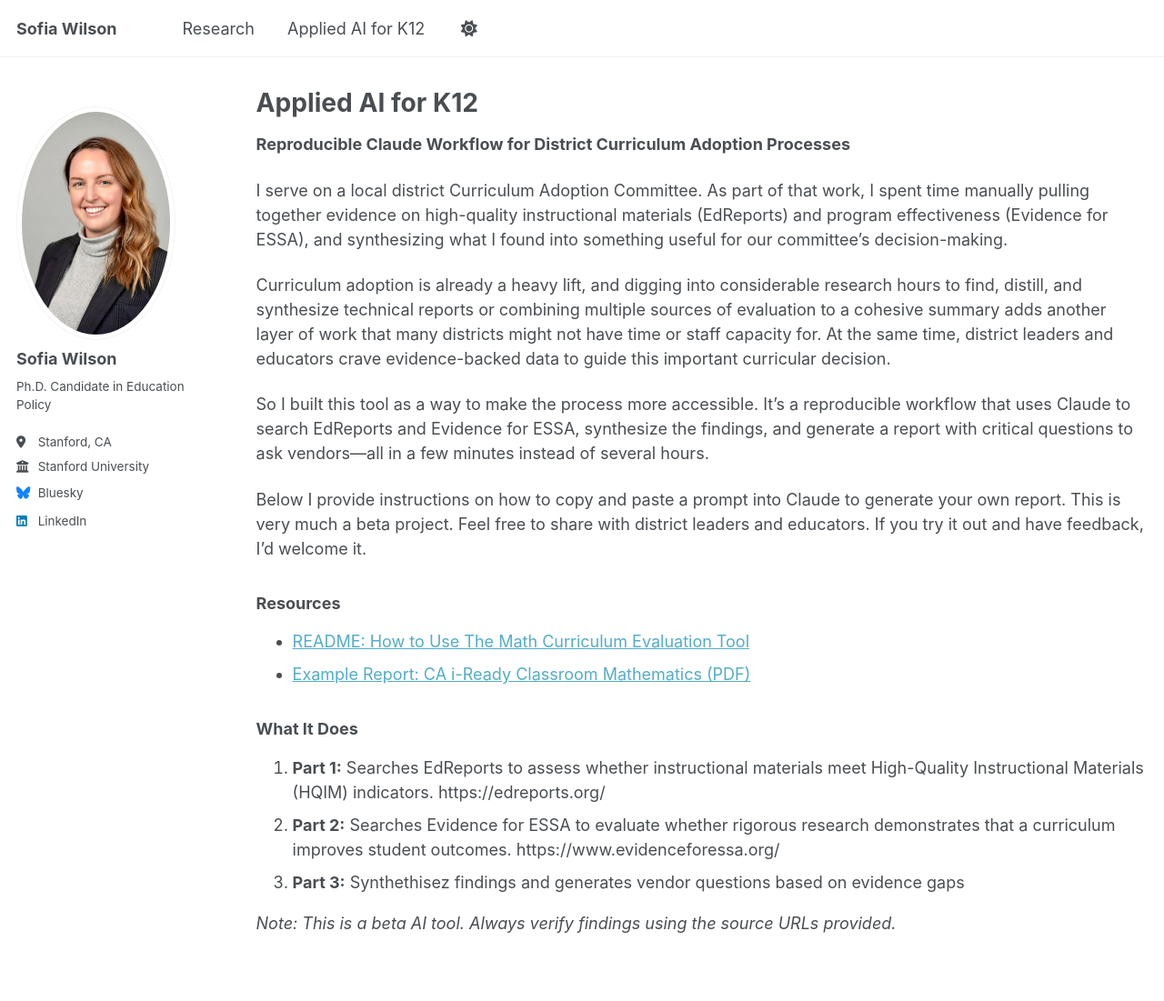
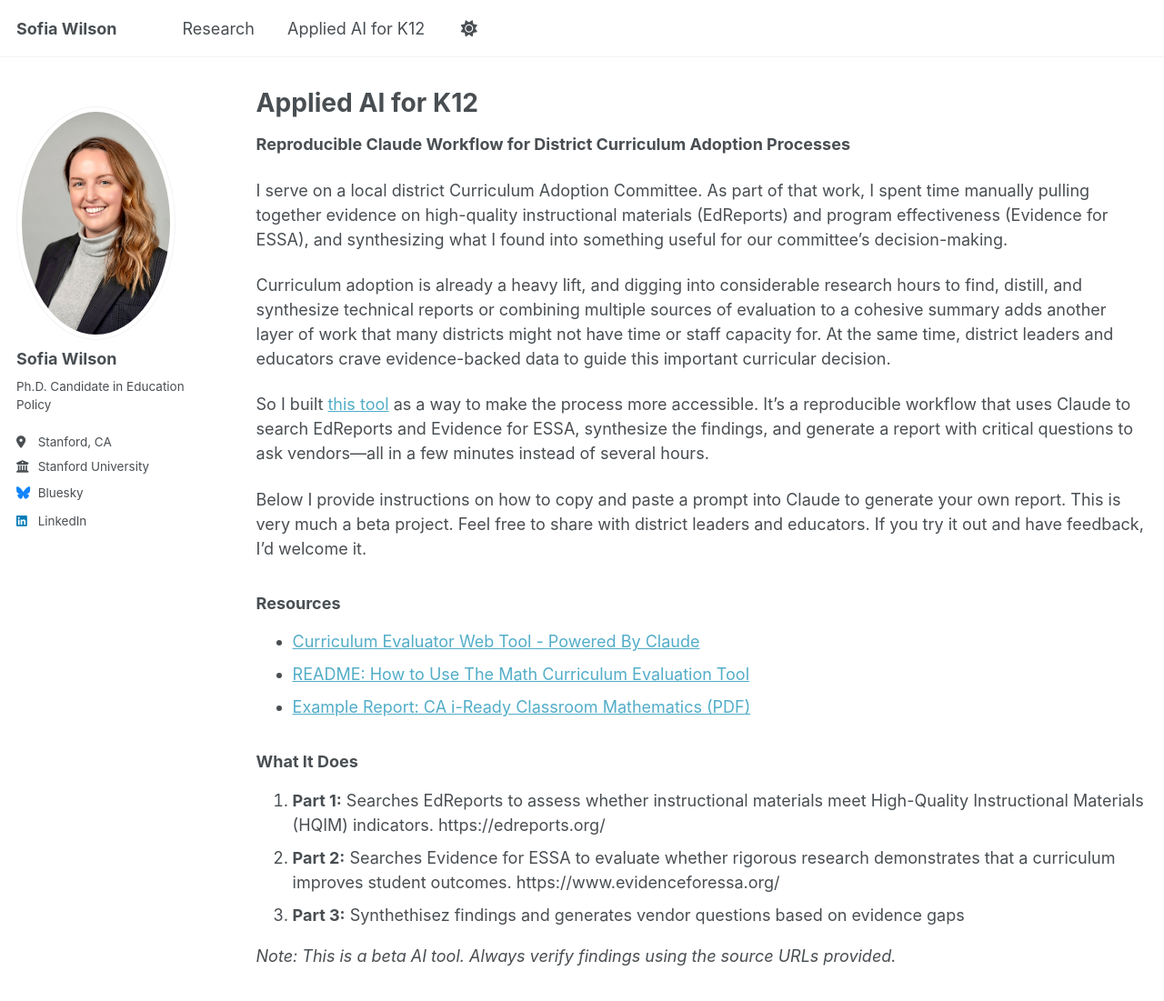
Before and after one commit to sofia-wilson/sofia-wilson.github.io, a Jekyll site: the page built from _pages/applied-ai-for-k12.md, in a window 1280 px wide and 1340 px high. Shown: the top 1101 px of the window at 91% size. Built offline with Jekyll 4.4.1, drawn with Linux system fonts in a browser that asks for light colours.

Commit message:
Update applied-ai-for-k12.md

```diff
--- a/_pages/applied-ai-for-k12.md
+++ b/_pages/applied-ai-for-k12.md
@@ -11,12 +11,13 @@ I serve on a local district Curriculum Adoption Committee. As part of that work,
 
 Curriculum adoption is already a heavy lift, and digging into considerable research hours to find, distill, and synthesize technical reports or combining multiple sources of evaluation to a cohesive summary adds another layer of work that many districts might not have time or staff capacity for. At the same time, district leaders and educators crave evidence-backed data to guide this important curricular decision.
 
-So I built this tool as a way to make the process more accessible. It's a reproducible workflow that uses Claude to search EdReports and Evidence for ESSA, synthesize the findings, and generate a report with critical questions to ask vendors—all in a few minutes instead of several hours.
+So I built [this tool](https://claude.ai/public/artifacts/f93cc0ce-2faf-4fa3-818e-0b75f1a2dc5c) as a way to make the process more accessible. It's a reproducible workflow that uses Claude to search EdReports and Evidence for ESSA, synthesize the findings, and generate a report with critical questions to ask vendors—all in a few minutes instead of several hours.
 
 Below I provide instructions on how to copy and paste a prompt into Claude to generate your own report. This is very much a beta project. Feel free to share with district leaders and educators. If you try it out and have feedback, I'd welcome it.
 
 ### Resources
 
+- [Curriculum Evaluator Web Tool - Powered By Claude](https://claude.ai/public/artifacts/f93cc0ce-2faf-4fa3-818e-0b75f1a2dc5c)
 - [README: How to Use The Math Curriculum Evaluation Tool](/files/README.md)
 - [Example Report: CA i-Ready Classroom Mathematics (PDF)](/files/iReady_Classroom_Mathematics_Evaluation_Report.pdf)
 
```
